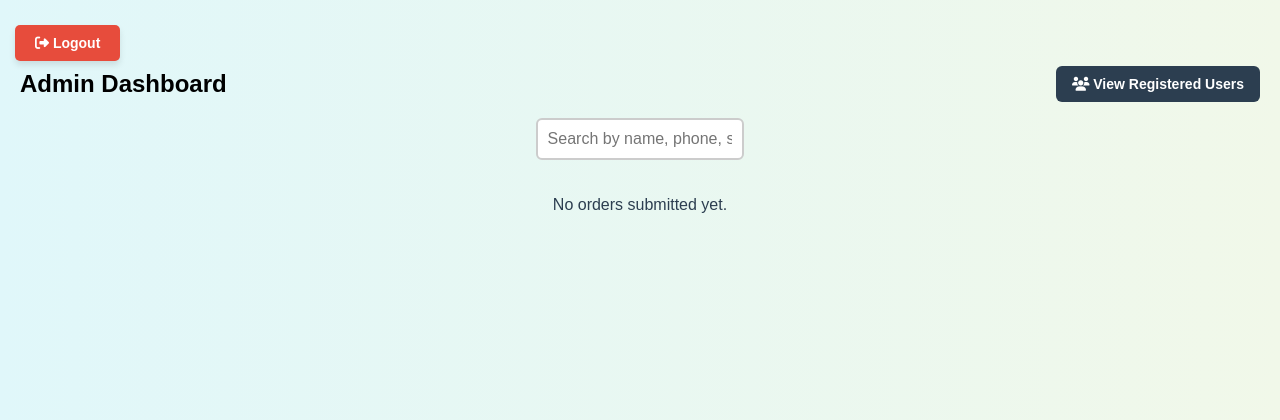
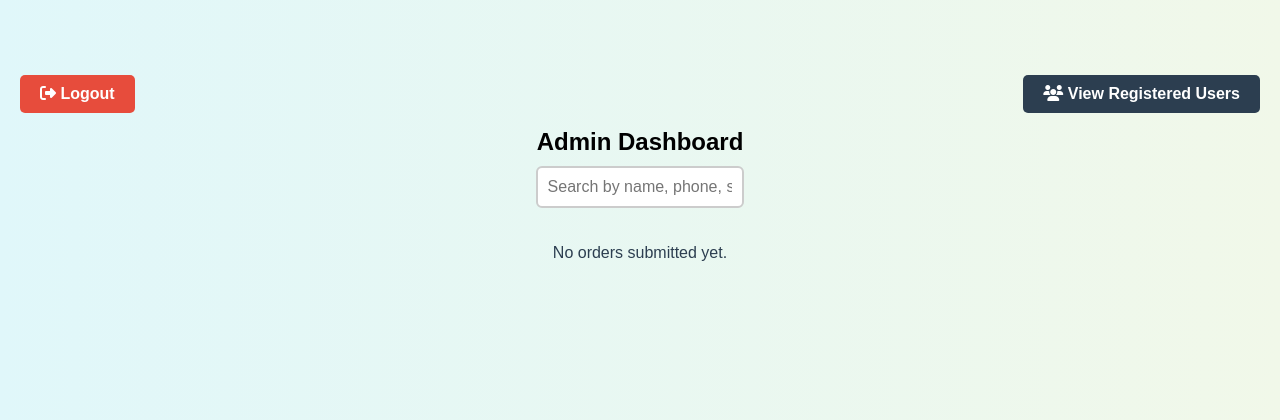
Before and after one commit to munir-moh/laundry-service, a Flask app: page /admin-dashboard in a window 1280 px wide. Shown: the top 420 px of the page. Run offline with Flask 3, Linux system fonts and the light colour scheme; the visitor is signed in with stand-in values (Sample User, id 1).

Commit message:
Refactor admin dashboard: replace logout form with button link, add view registered users link, and improve layout for better accessibility.

```diff
--- a/templates/admin_dashboard.html
+++ b/templates/admin_dashboard.html
@@ -147,16 +147,17 @@
 </head>
 <body>
 
-    <div class="logout-container">
-        <form action="{{ url_for('admin_logout') }}" method="get">
-            <button type="submit"><i class="fa fa-sign-out-alt"></i> Logout</button>
-        </form>
+    <div style="display: flex; justify-content: space-between; align-items: center; padding: 15px 20px;">
+        <a href="{{ url_for('admin_logout') }}" style="background-color: #e74c3c; color: white; padding: 10px 20px; border-radius: 5px; text-decoration: none; font-weight: bold;">
+            <i class="fa fa-sign-out-alt"></i> Logout
+        </a>
+
+        <a href="{{ url_for('view_users') }}" style="background-color: #2c3e50; color: white; padding: 10px 20px; border-radius: 5px; text-decoration: none; font-weight: bold;">
+            <i class="fa fa-users"></i> View Registered Users
+        </a>
     </div>
 
-    <div class="top-bar">
-        <h2>Admin Dashboard</h2>
-        <a href="/admin/registered_users" class="view-users-btn"><i class="fa fa-users"></i> View Registered Users</a>
-    </div>
+    <h2 style="margin: 0; text-align: center; ">Admin Dashboard</h2>
 
     <div class="filter-container">
         <input type="text" id="orderFilter" placeholder="Search by name, phone, service, date, or status...">
```
